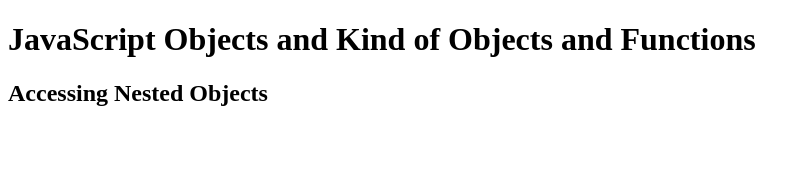
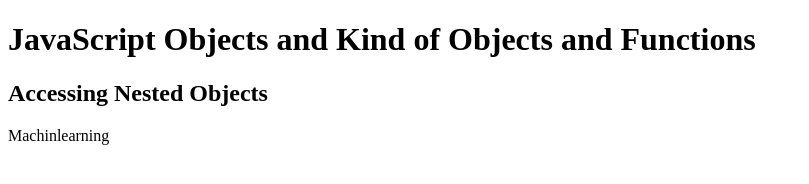
Before and after one commit to RahelehMoa/Projects_UI, a plain HTML site: page Rels.1.1.0.0_conctenate_JavaScript/Concatenate11.html in a window 1280 px wide. Shown: the whole page, without its empty margins (0-809 px from the left). Drawn offline with Linux system fonts and the light colour scheme.

Commit message:
Add files via upload

```diff
--- a/Rels.1.1.0.0_conctenate_JavaScript/Concatenate11.html
+++ b/Rels.1.1.0.0_conctenate_JavaScript/Concatenate11.html
@@ -14,18 +14,18 @@
     <!-- show is for display and read data in javaScript -->
     <script>
        // Create an Object: we define one object
-       const myObj = {
-            name: "John",
-            age: 30,
-            myCars: {
-                car1: "Ford",
-                car2: "BMW",
-                car3: "Fiat"
+       const ObjVariable = {
+            name: "RahelehMoallemi",
+            age: 38,
+            Books: {
+            Book1: "Databricks",
+            Book2: "DataEnginerring",
+            Book3: "Machinlearning",
             }
         }
 
        // Display Data from the Object:
-       document.getElementById("demo").innerHTML = myObj["myCars"]["car2"];
+       document.getElementById("show").innerHTML = ObjVariable["Books"]["Book3"];
 
    </script>
 
```
